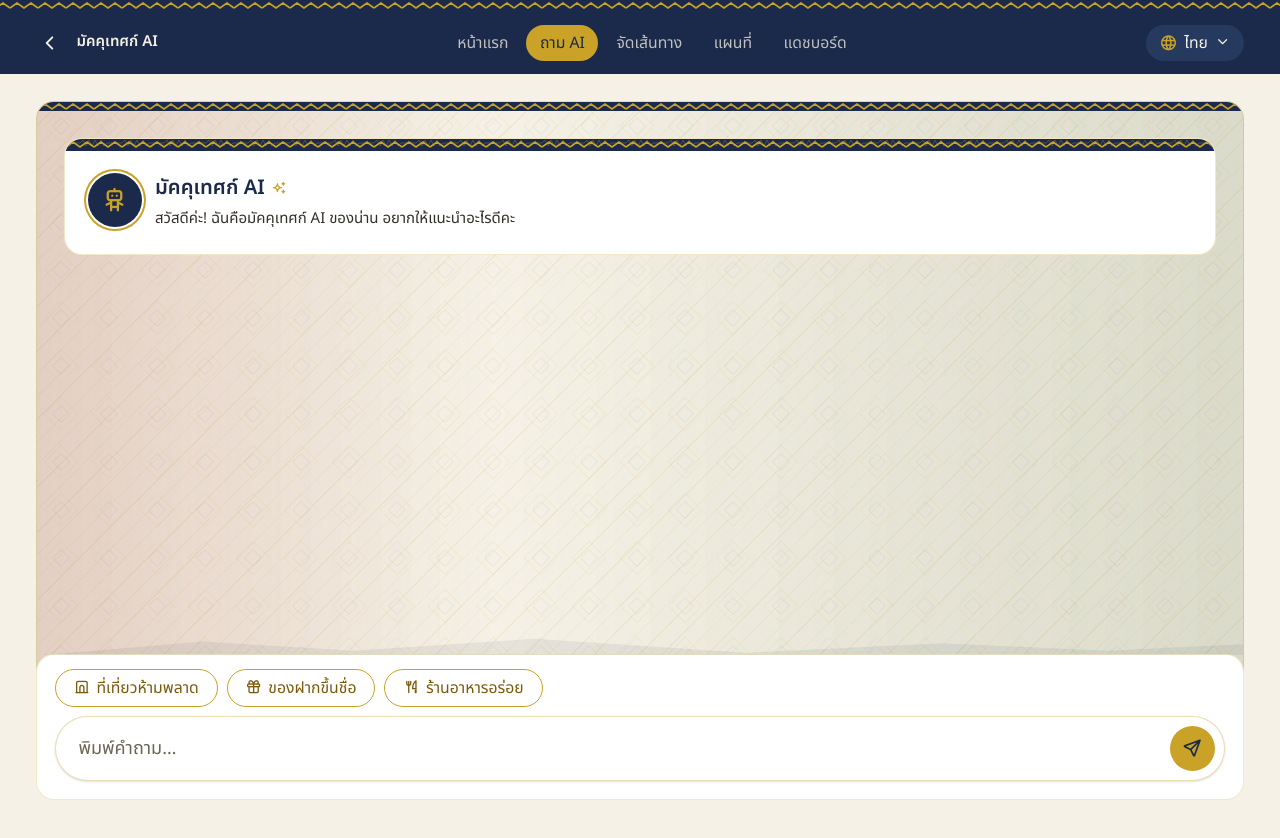
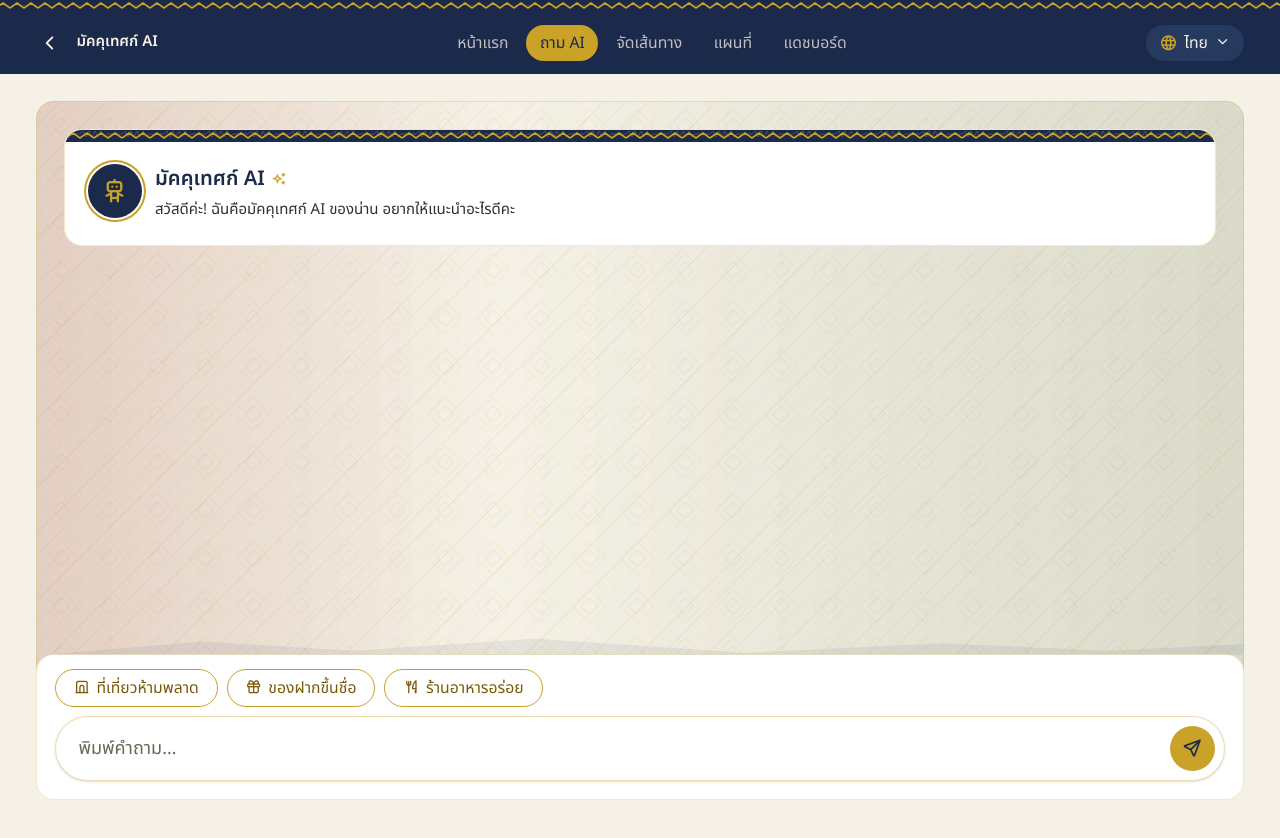
Before and after one commit to Wiraph/Nan_Connect_Mock-up, a Next.js app: page /chat in a window 1280 px wide. Shown: the top 838 px of the page. Built offline with nearby package versions, Linux system fonts and the light colour scheme; a web font is replaced by a local one.

Commit message:
Remove Lanna strip from tourist chat page

```diff
--- a/src/app/(tourist)/chat/page.tsx
+++ b/src/app/(tourist)/chat/page.tsx
@@ -167,7 +167,6 @@
       <AppHeader title={t("chat.title")} showBack />
       <main className="mx-auto flex w-full max-w-7xl flex-1 flex-col px-4 pb-6 pt-4 lg:px-8 lg:pt-6">
         <div className="plan-lanna-hero relative flex min-h-[calc(100dvh-190px)] flex-1 flex-col overflow-hidden rounded-2xl border border-gold/25 bg-cream/70 lg:min-h-[620px]">
-          <div className="lanna-strip h-2 bg-navy" />
           {/* Lanna textile backdrop */}
           <div className="lanna-soft pointer-events-none absolute inset-0 opacity-[0.08]" aria-hidden />
           <div className="relative flex-1 space-y-4 overflow-y-auto p-4 lg:p-6">
```
